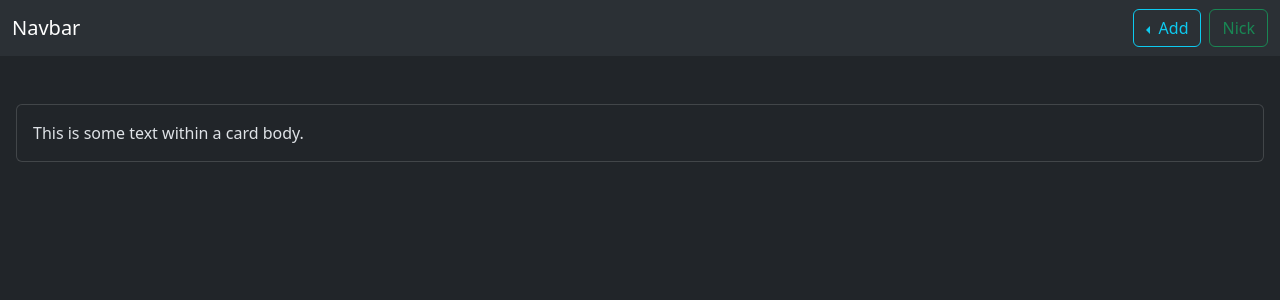
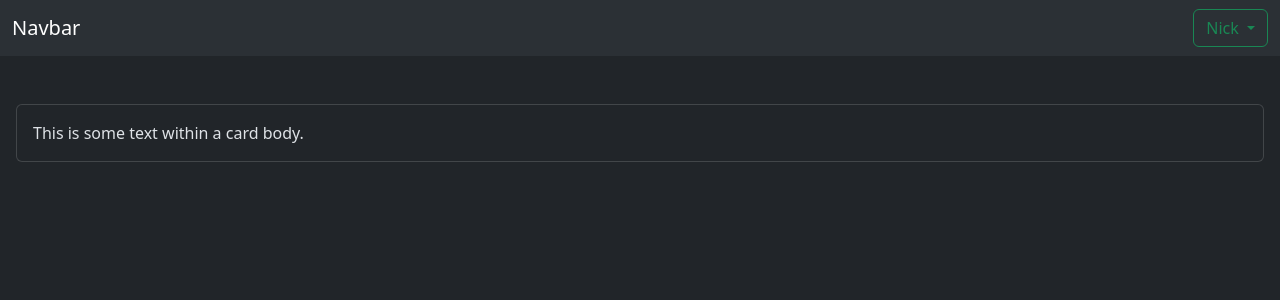
Before and after one commit to iam-Jacoby/7F2-3A, a Django app: page /instructor/ in a window 1280 px wide. Shown: the top 300 px of the page. Run offline with Django 5.2, Linux system fonts and the light colour scheme; a user stored in the database is signed in.

Commit message:
dropdown for login & logout

```diff
--- a/LMS/instructor/templates/dashboard.html
+++ b/LMS/instructor/templates/dashboard.html
@@ -25,39 +25,39 @@
         </button>
         <div class="collapse navbar-collapse" id="navbarSupportedContent">
           <ul class="navbar-nav ms-auto mb-2 mb-lg-0 gap-2">
-            <!-- disabled  sanju -->
-            <!--
-            <li class="nav-item">
-              <a class="nav-link active" aria-current="page" href="#">Home</a>
-            </li>
-            <li class="nav-item">
-              <a class="nav-link" href="#">Link</a>
-            </li>
-            -->
-            <li class="nav-item dropstart">
-              <button class="btn btn-outline-info dropdown-toggle" type="button" data-bs-toggle="dropdown" aria-expanded="false">
-                Add
+
+            <!-- Single Dropdown for Add and Account options -->
+            <li class="nav-item dropdown">
+              <button class="btn btn-outline-success dropdown-toggle" type="button" data-bs-toggle="dropdown" aria-expanded="false">
+                {% if user.is_authenticated %}
+                  {{ user.username }}
+                {% else %}
+                  Account
+                {% endif %}
               </button>
-              <ul class="dropdown-menu">
+              <ul class="dropdown-menu dropdown-menu-end">
+
+                <!-- Add Options -->
+                <li><h6 class="dropdown-header">Add</h6></li>
                 <li><a class="dropdown-item" href="#">Text</a></li>
                 <li><a class="dropdown-item" href="#">Image</a></li>
                 <li><a class="dropdown-item" href="#">Video</a></li>
                 <li><a class="dropdown-item" href="#">Document</a></li>
+                <li><hr class="dropdown-divider"></li>
+
+                <!-- Account Options -->
+                {% if user.is_authenticated %}
+                  <li><a class="dropdown-item" href="{% url 'logout' %}">Logout</a></li>
+                {% else %}
+                  <li><a class="dropdown-item" href="{% url 'login' %}">Sign In</a></li>
+                {% endif %}
               </ul>
             </li>
-
-            <li class="nav-item">
-              <button class="btn btn-outline-success" type="submit">{{ username }}</button>
-            </li>
-            <!--
-            <li class="nav-item">
-              <a class="nav-link disabled" aria-disabled="true">Disabled</a>
-            </li>
-            -->
           </ul>
         </div>
       </div>
     </nav>
+
 
     <!-- 2 container -->
     <div class="container-fluid py-5 px-3">
```
Also changed, not shown: LMS/db.sqlite3.
